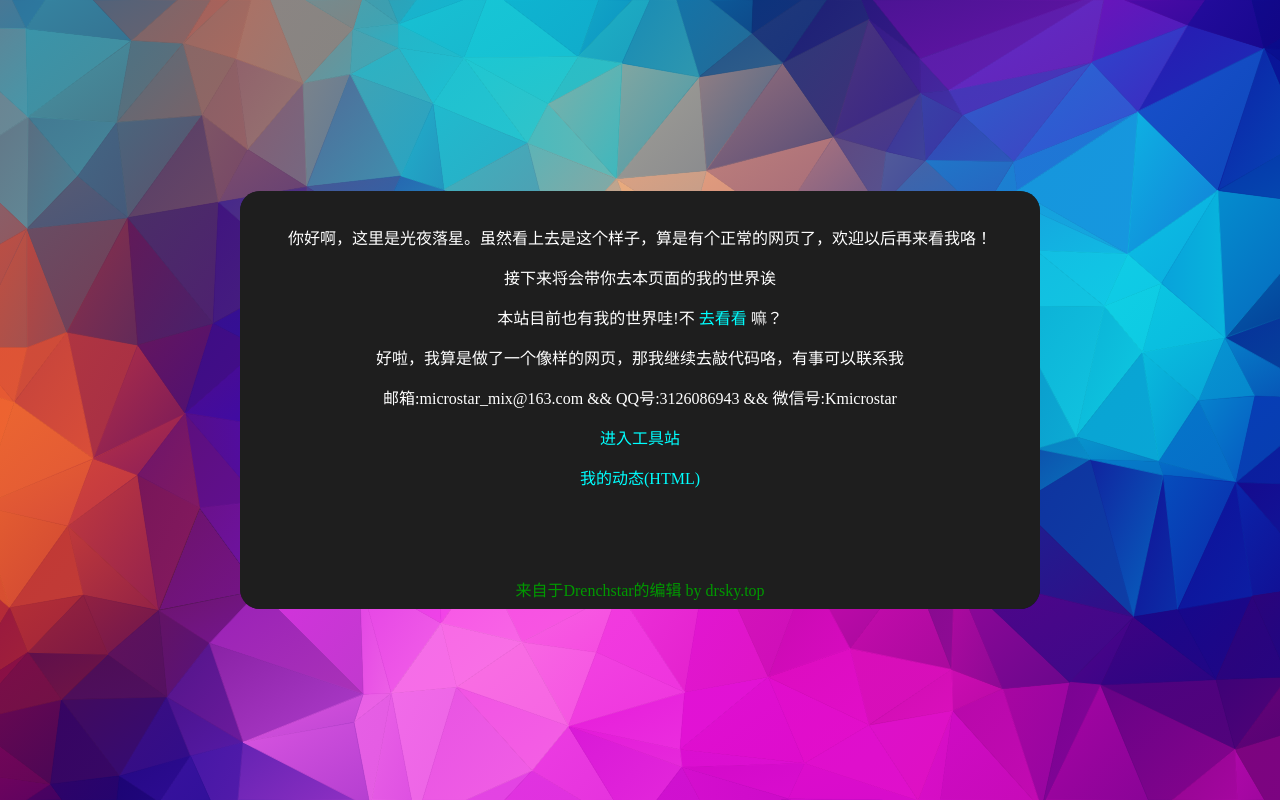
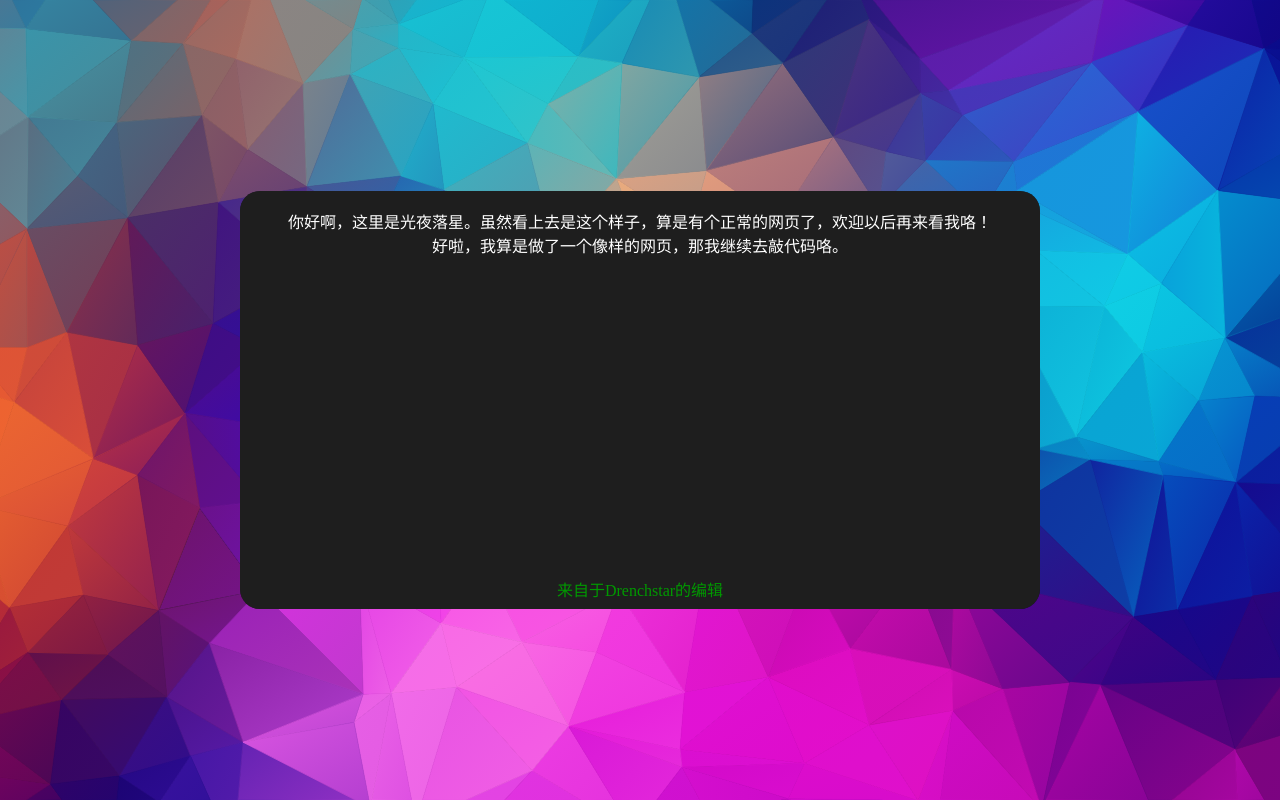
Before and after one commit to Lstarc/lstarc.github.io, a plain HTML site: page index.html in a window 1280 px wide. Drawn offline with Linux system fonts and the light colour scheme.

Commit message:
Update index.html

```diff
--- a/index.html
+++ b/index.html
@@ -155,13 +155,10 @@ function show_for_me(){
         <a href="">
             <div class="href">首页</div>
         </a>
-        <a href="https://mc.drsky.top:6">
-            <div class="href">我的世界</div>
-        </a>
-        <a href="log/">
+        <a onclick="alert('其他功能仅在主站');">
             <div class="href">日志</div>
         </a>
-        <a onclick="alert('本功能正在开发中');">
+        <a onclick="alert('其他功能仅在主站');">
             <div class="href">工具</div>
         </a>
         <a onclick="del_world_box();">
@@ -170,23 +167,11 @@ function show_for_me(){
     </div>
     <div id="pale">
         <br/>
-        <p sytle="p">你好啊，这里是光夜落星。虽然看上去是这个样子，算是有个正常的网页了，欢迎以后再来看我咯！</p>
-        <p>接下来将会带你去本页面的我的世界诶</p>
-        <p>
-            本站目前也有我的世界哇!不
-            <a href="https://mc.drsky.top:6">去看看</a>
-            嘛？
-        </p>
-        <p>好啦，我算是做了一个像样的网页，那我继续去敲代码咯，有事可以联系我</p>
-        <p>邮箱:microstar_mix@163.com && QQ号:3126086943 && 微信号:Kmicrostar</p>
-        <p>
-            <a href = "./old/tools/">进入工具站 </a>
-        </p>
-        <p>
-            <a href="./boke">我的动态(HTML)</a>
-        </p>
+        你好啊，这里是光夜落星。虽然看上去是这个样子，算是有个正常的网页了，欢迎以后再来看我咯！
+        <br/>
+        好啦，我算是做了一个像样的网页，那我继续去敲代码咯。
         <div class="name">
-             <br/>来自于Drenchstar的编辑 by drsky.top
+             <br/>来自于Drenchstar的编辑
         </div>
     </div>
 </div>
```
